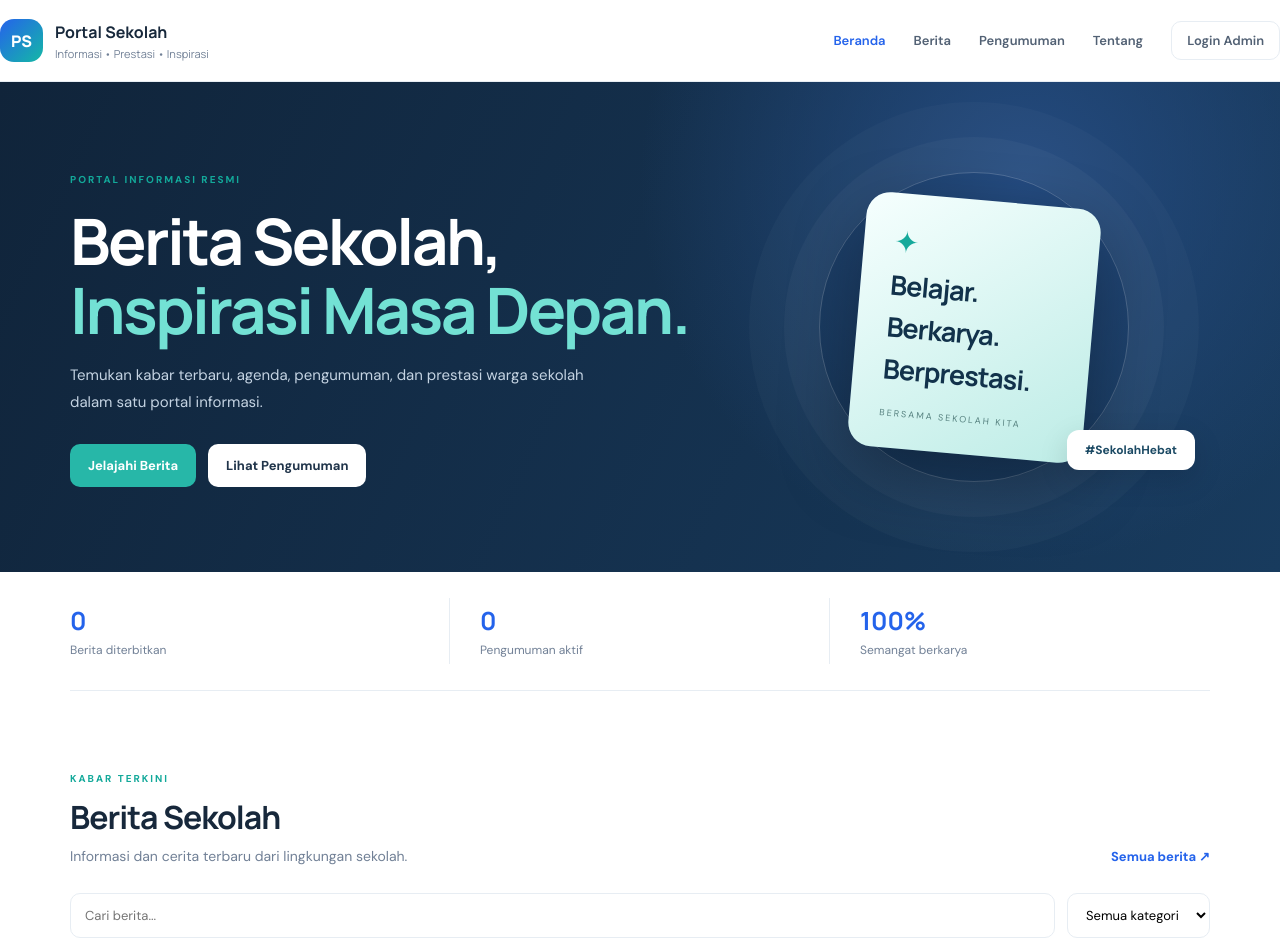
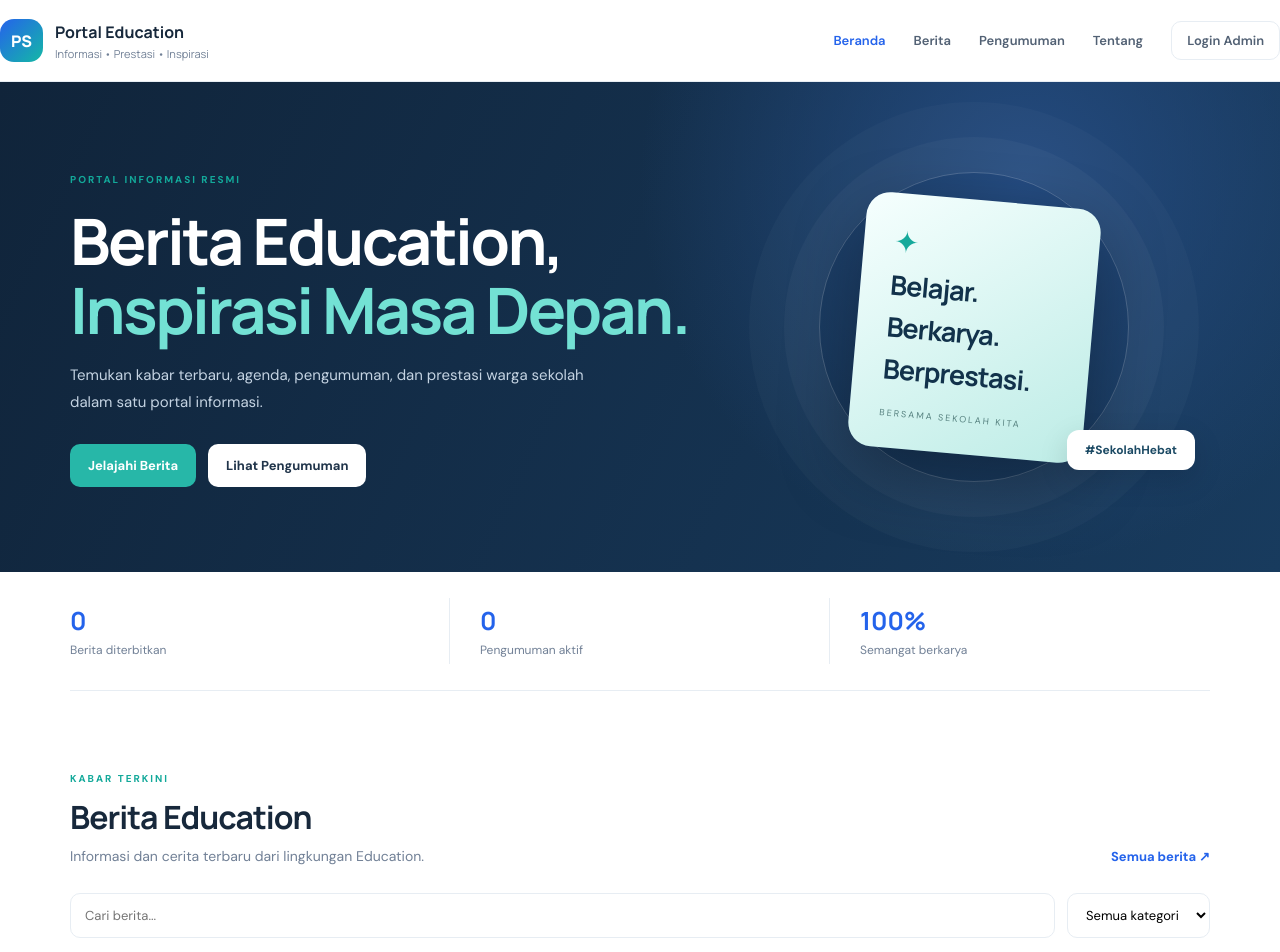
Before and after one commit to kiagrafikainfo-source/PORBIS, a plain HTML site: page index.html in a window 1280 px wide. Shown: the top 952 px of the page. Drawn offline with Linux system fonts and the light colour scheme; a script that the page names is missing.

Commit message:
Update index.html

```diff
--- a/index.html
+++ b/index.html
@@ -2,14 +2,14 @@
 <html lang="id">
 <head>
   <meta charset="utf-8"><meta name="viewport" content="width=device-width,initial-scale=1">
-  <title>Portal Berita Sekolah</title>
+  <title>Portal Education</title>
   <meta name="description" content="Portal informasi, berita, dan pengumuman sekolah.">
   <link rel="stylesheet" href="css/style.css">
 </head>
 <body>
 <header class="site-header">
   <div class="container nav-wrap">
-    <a class="brand" href="index.html"><span class="brand-mark">PS</span><span><b id="school-name">Portal Sekolah</b><small>Informasi • Prestasi • Inspirasi</small></span></a>
+    <a class="brand" href="index.html"><span class="brand-mark">PS</span><span><b id="school-name">Portal Education</b><small>Informasi • Prestasi • Inspirasi</small></span></a>
     <button class="nav-toggle" id="nav-toggle" aria-label="Buka menu">☰</button>
     <nav id="main-nav"><a class="active" href="index.html">Beranda</a><a href="#berita">Berita</a><a href="#pengumuman">Pengumuman</a><a href="#tentang">Tentang</a><a class="nav-login" href="login.html">Login Admin</a></nav>
   </div>
@@ -17,19 +17,19 @@
 <main>
   <section class="hero">
     <div class="container hero-grid">
-      <div><span class="eyebrow">PORTAL INFORMASI RESMI</span><h1>Berita Sekolah,<br><em>Inspirasi Masa Depan.</em></h1><p>Temukan kabar terbaru, agenda, pengumuman, dan prestasi warga sekolah dalam satu portal informasi.</p><div class="hero-actions"><a class="btn btn-primary" href="#berita">Jelajahi Berita</a><a class="btn btn-light" href="#pengumuman">Lihat Pengumuman</a></div></div>
+      <div><span class="eyebrow">PORTAL INFORMASI RESMI</span><h1>Berita Education,<br><em>Inspirasi Masa Depan.</em></h1><p>Temukan kabar terbaru, agenda, pengumuman, dan prestasi warga sekolah dalam satu portal informasi.</p><div class="hero-actions"><a class="btn btn-primary" href="#berita">Jelajahi Berita</a><a class="btn btn-light" href="#pengumuman">Lihat Pengumuman</a></div></div>
       <div class="hero-art"><div class="art-orbit"></div><div class="art-card"><span>✦</span><b>Belajar.</b><b>Berkarya.</b><b>Berprestasi.</b><small>BERSAMA SEKOLAH KITA</small></div><div class="art-tag">#SekolahHebat</div></div>
     </div>
   </section>
   <section class="stats container"><div><b id="stat-news">0</b><span>Berita diterbitkan</span></div><div><b id="stat-announcements">0</b><span>Pengumuman aktif</span></div><div><b>100%</b><span>Semangat berkarya</span></div></section>
   <section class="section container" id="berita">
-    <div class="section-heading"><div><span class="eyebrow">KABAR TERKINI</span><h2>Berita Sekolah</h2><p>Informasi dan cerita terbaru dari lingkungan sekolah.</p></div><a class="text-link" href="#berita">Semua berita ↗</a></div>
+    <div class="section-heading"><div><span class="eyebrow">KABAR TERKINI</span><h2>Berita Education</h2><p>Informasi dan cerita terbaru dari lingkungan Education.</p></div><a class="text-link" href="#berita">Semua berita ↗</a></div>
     <div class="toolbar"><input id="search-news" type="search" placeholder="Cari berita..." aria-label="Cari berita"><select id="category-filter"><option value="">Semua kategori</option></select></div>
     <div id="news-list" class="news-grid"><div class="loading">Memuat berita...</div></div>
   </section>
   <section class="announcement-section" id="pengumuman"><div class="container"><div class="section-heading light-heading"><div><span class="eyebrow">JANGAN LEWATKAN</span><h2>Pengumuman</h2><p>Agenda dan informasi penting sekolah.</p></div></div><div id="announcement-list" class="announcement-grid"><div class="loading">Memuat pengumuman...</div></div></div></section>
   <section class="about-section container" id="tentang"><div class="about-icon">✧</div><div><span class="eyebrow">TENTANG PORTAL</span><h2>Satu ruang untuk berbagi informasi.</h2><p>Portal Berita Sekolah menjadi media publikasi kegiatan, prestasi, agenda, dan pengumuman sekolah. Konten dikelola oleh admin atau petugas yang telah diberi akses.</p></div></section>
 </main>
-<footer><div class="container footer-wrap"><div><b id="footer-school">Portal Sekolah</b><p>Membangun generasi cerdas, kreatif, dan berkarakter.</p></div><div>© <span id="year"></span> Portal Berita Sekolah</div></div></footer>
+<footer><div class="container footer-wrap"><div><b id="footer-school">Portal Education</b><p>Membangun generasi cerdas, kreatif, dan berkarakter.</p></div><div>© <span id="year"></span> Portal Berita Education</div></div></footer>
 <script type="module" src="js/home.js"></script>
 </body></html>
```
